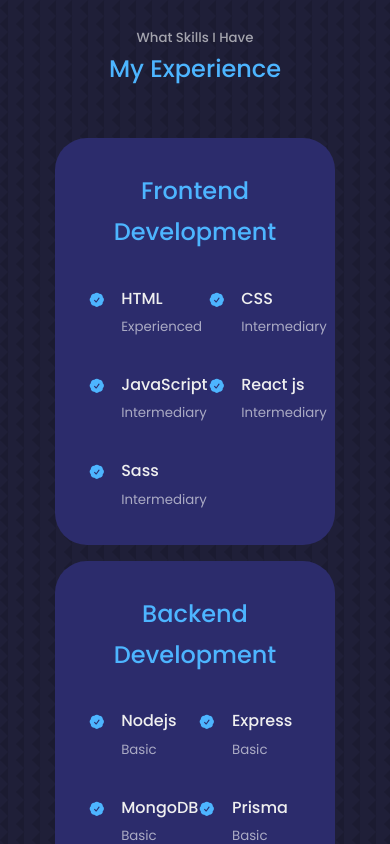
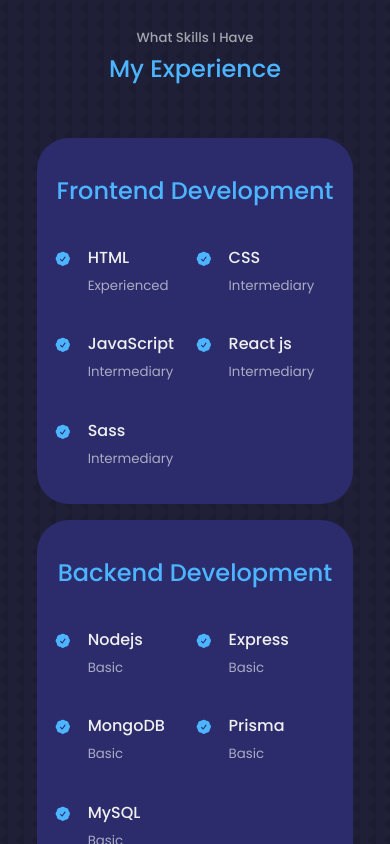
Before and after one commit to quilantera/my-portfolio, a React (Vite) app: page / in a window 390 px wide. Shown: the part 2080-2924 px from the top of the page. Built offline with nearby package versions, Linux system fonts and the light colour scheme.

Commit message:
Update styles.scss

```diff
--- a/src/components/Experience/styles.scss
+++ b/src/components/Experience/styles.scss
@@ -44,8 +44,8 @@
         grid-template-columns: 1fr;
     }
     .experience-container > div {
-        width: 80%;
-        padding: 2rem;
+        width: 90%;
+        padding: 2rem 1rem;
         margin: 0 auto;
     }
 }
```
